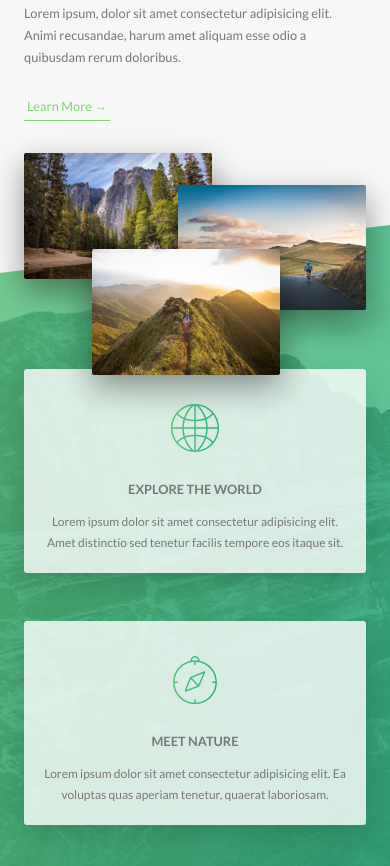
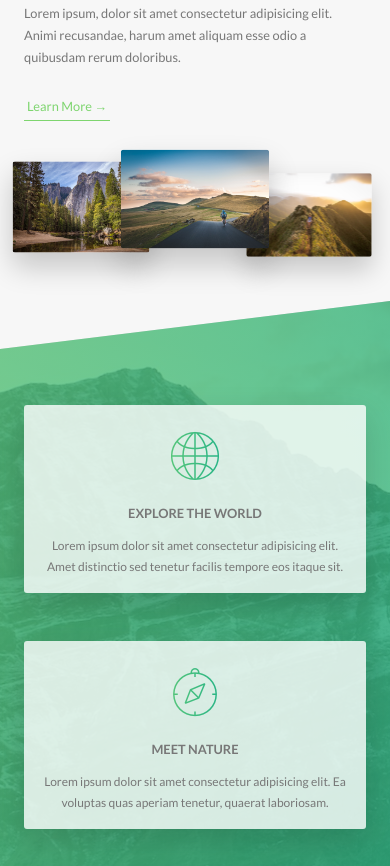
Before and after one commit to tshields86/Natours, a website: page index.html in a window 390 px wide. Shown: the part 1098-1964 px from the top of the page. Drawn offline with Linux system fonts and the light colour scheme.

Commit message:
Add media queries for about and feature sections

```diff
--- a/sass/components/_composition.scss
+++ b/sass/components/_composition.scss
@@ -10,19 +10,43 @@
     transition: all .2s;
     outline-offset: 2rem;
 
+    @include respond(tab-port) {
+      float: left;
+      position: relative;
+      width: 33.33333%;
+      box-shadow: 0 1.5rem 3rem rgba($color-black, .2);
+    }
+
     &--p1 {
       left: 0;
       top: -2rem;
+
+      @include respond(tab-port) {
+        top: 0;
+        transform: scale(1.2);
+      }
     }
 
     &--p2 {
       right: 0;
       top: 2rem;
+
+      @include respond(tab-port) {
+        top: -1rem;
+        transform: scale(1.3);
+        z-index: 100;
+      }
     }
 
     &--p3 {
       left: 20%;
       top: 10rem;
+
+      @include respond(tab-port) {
+        top: 1rem;
+        left: 0;
+        transform: scale(1.1);
+      }
     }
 
     &:hover {
--- a/sass/components/_feature-box.scss
+++ b/sass/components/_feature-box.scss
@@ -7,13 +7,21 @@
   box-shadow: 0 1.5rem 4rem rgba($color-black, .15);
   transition: transform .3s;
 
+  @include respond(tab-port) {
+    padding: 2rem;
+  }
+
   &__icon {
     font-size: 6rem;
-    margin: .5rem;
+    margin-bottom: .5rem;
     display: inline-block;
     background-image: linear-gradient(to right, $color-primary-light, $color-primary-dark);
     -webkit-background-clip: text;
     color: transparent;
+
+    @include respond(tab-port) {
+      margin-bottom: 0;
+    }
   }
 
   &:hover {
--- a/sass/pages/_home.scss
+++ b/sass/pages/_home.scss
@@ -24,7 +24,7 @@
   }
 
   @include respond(tab-port) {
-    padding: 15rem 0;
+    padding: 10rem 0;
   }
 }
 
```
Also changed, not shown: css/style.css.
